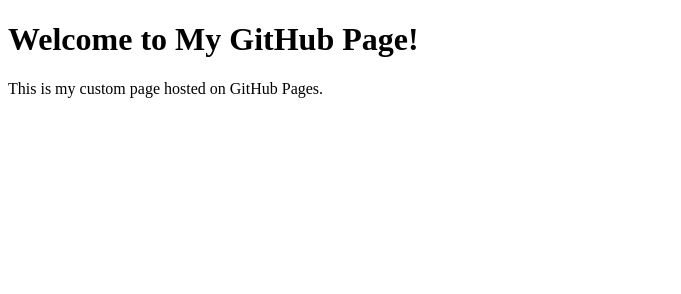
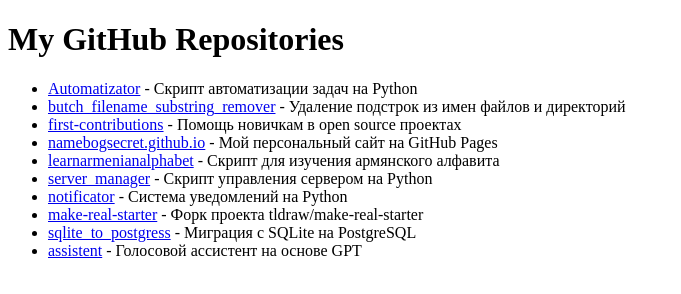
Before and after one commit to namebogsecret/namebogsecret.github.io, a plain HTML site: page index.html in a window 1280 px wide. Shown: the whole page, without its empty margins (0-681 px from the left). Drawn offline with Linux system fonts and the light colour scheme.

Commit message:
Update index.html

```diff
--- a/index.html
+++ b/index.html
@@ -3,10 +3,41 @@
 <head>
     <meta charset="UTF-8">
     <meta name="viewport" content="width=device-width, initial-scale=1.0">
-    <title>My GitHub Page</title>
+    <title>My GitHub Repositories</title>
 </head>
 <body>
-    <h1>Welcome to My GitHub Page!</h1>
-    <p>This is my custom page hosted on GitHub Pages.</p>
+    <h1>My GitHub Repositories</h1>
+    <ul>
+        <li>
+            <a href="https://github.com/namebogsecret/Automatizator">Automatizator</a> - Скрипт автоматизации задач на Python
+        </li>
+        <li>
+            <a href="https://github.com/namebogsecret/butch_filename_substring_remover">butch_filename_substring_remover</a> - Удаление подстрок из имен файлов и директорий
+        </li>
+        <li>
+            <a href="https://github.com/namebogsecret/first-contributions">first-contributions</a> - Помощь новичкам в open source проектах
+        </li>
+        <li>
+            <a href="https://github.com/namebogsecret/namebogsecret.github.io">namebogsecret.github.io</a> - Мой персональный сайт на GitHub Pages
+        </li>
+        <li>
+            <a href="https://github.com/namebogsecret/learnarmenianalphabet">learnarmenianalphabet</a> - Скрипт для изучения армянского алфавита
+        </li>
+        <li>
+            <a href="https://github.com/namebogsecret/server_manager">server_manager</a> - Скрипт управления сервером на Python
+        </li>
+        <li>
+            <a href="https://github.com/namebogsecret/notificator">notificator</a> - Система уведомлений на Python
+        </li>
+        <li>
+            <a href="https://github.com/namebogsecret/make-real-starter">make-real-starter</a> - Форк проекта tldraw/make-real-starter
+        </li>
+        <li>
+            <a href="https://github.com/namebogsecret/sqlite_to_postgress">sqlite_to_postgress</a> - Миграция с SQLite на PostgreSQL
+        </li>
+        <li>
+            <a href="https://github.com/namebogsecret/assistent">assistent</a> - Голосовой ассистент на основе GPT
+        </li>
+    </ul>
 </body>
 </html>
```
